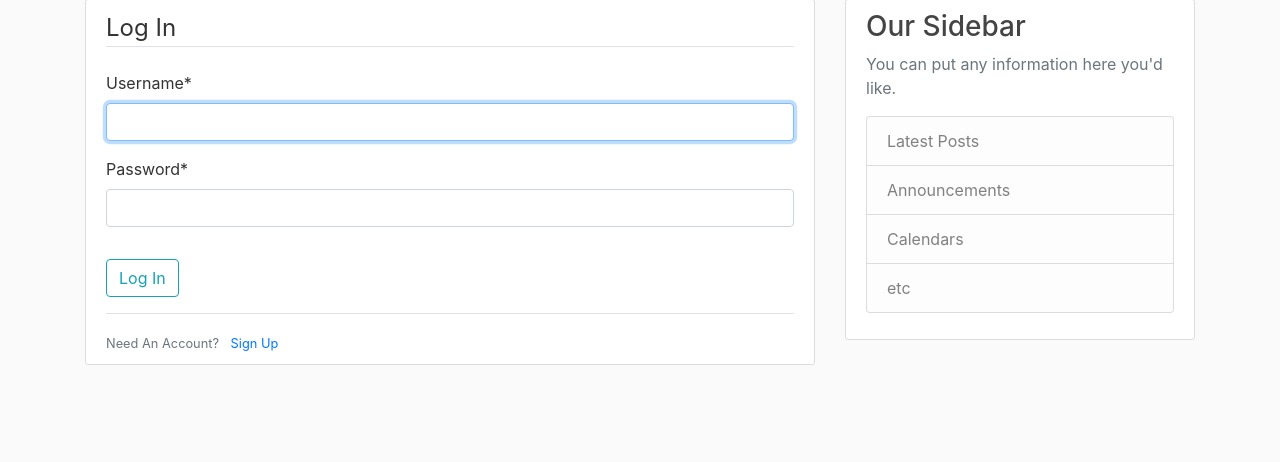
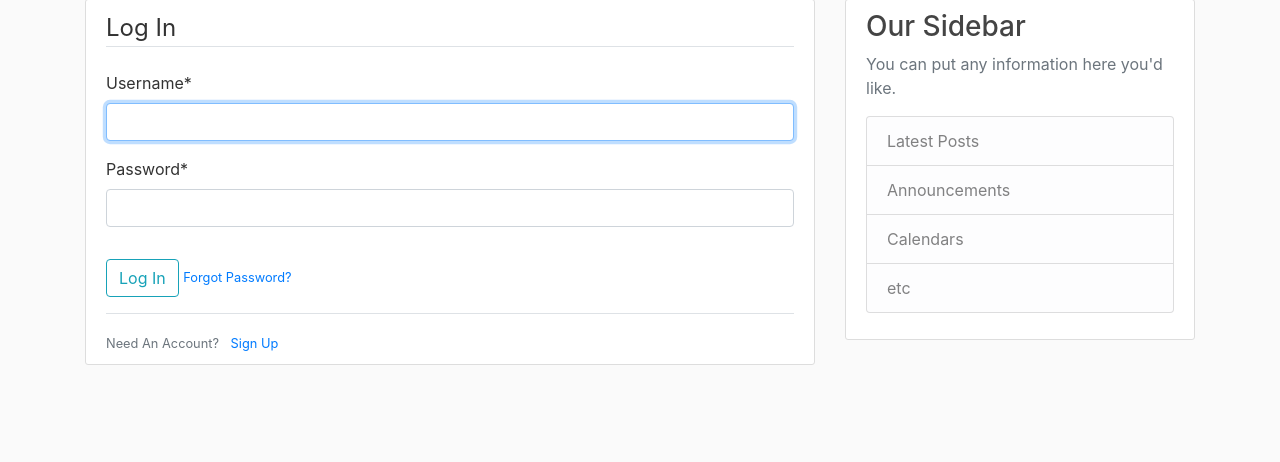
Before and after one commit to kishanS289/DjangoProject, a Django app: page /login/ in a window 1280 px wide. Shown: the part 81-543 px from the top of the page. Run offline with Django 3.2, Linux system fonts and the light colour scheme; some libraries are stand-ins or nearby versions.

Commit message:
Update login.html

```diff
--- a/djangoProject/users/templates/users/login.html
+++ b/djangoProject/users/templates/users/login.html
@@ -10,6 +10,9 @@
         </fieldset>
         <div class="form-group">
             <button class="btn btn-outline-info" type="submit">Log In</button>
+            <small class="text-mutednml-2">
+                <a href="{% url 'password_reset' %}">Forgot Password?</a>
+            </small>
         </div>
     </form>
     <div class="border-top pt-3">
```
